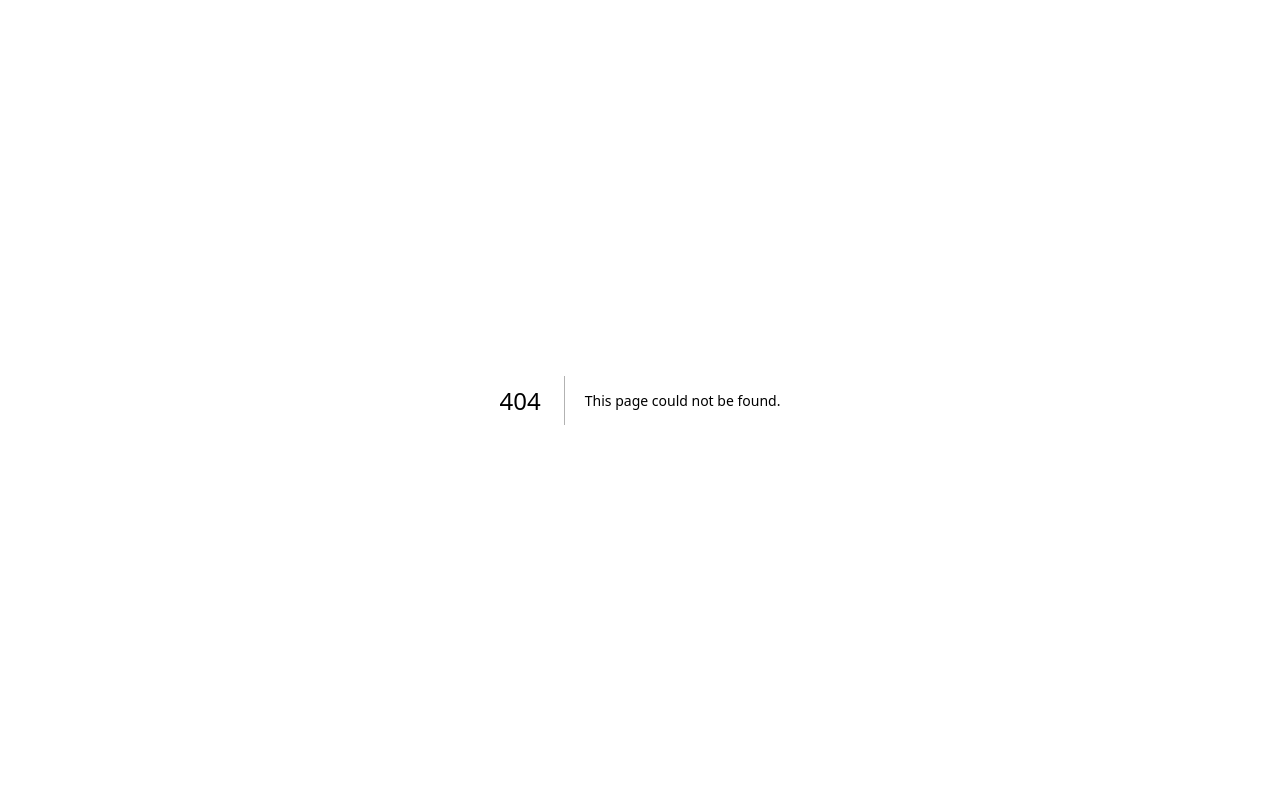
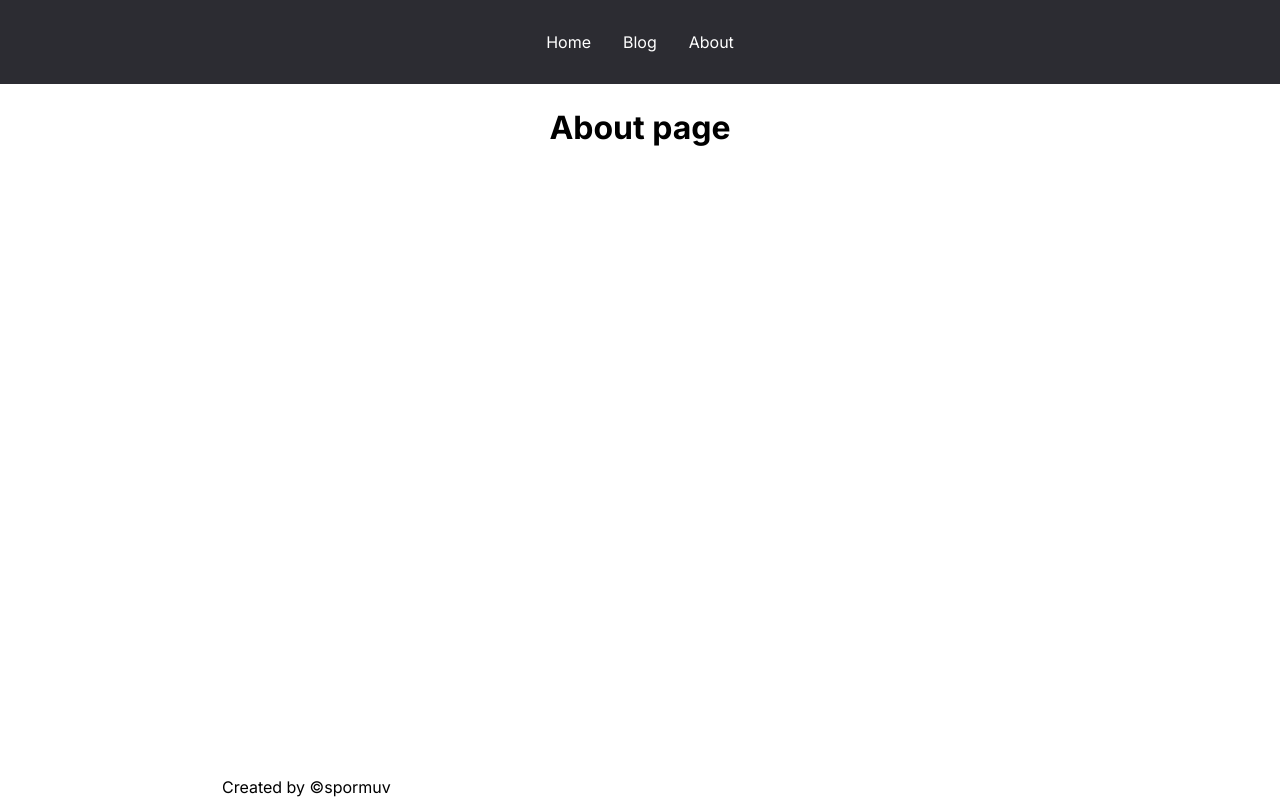
Before and after one commit to spormuv/nextjs-app-blog, a Next.js app: page /about in a window 1280 px wide. Before the commit this address had no page. Built offline with nearby package versions, Linux system fonts and the light colour scheme.

Commit message:
init: start task

```diff
--- /dev/null
+++ b/app/about/page.tsx
@@ -0,0 +1,5 @@
+const About = () => {
+  return <h1>About page</h1>;
+};
+
+export default About;
--- /dev/null
+++ b/app/blog/page.tsx
@@ -0,0 +1,5 @@
+const Blog = () => {
+  return <h1>Blog page</h1>;
+};
+
+export default Blog;
--- a/app/globals.css
+++ b/app/globals.css
@@ -1,107 +1,78 @@
-:root {
-  --max-width: 1100px;
-  --border-radius: 12px;
-  --font-mono: ui-monospace, Menlo, Monaco, 'Cascadia Mono', 'Segoe UI Mono',
-    'Roboto Mono', 'Oxygen Mono', 'Ubuntu Monospace', 'Source Code Pro',
-    'Fira Mono', 'Droid Sans Mono', 'Courier New', monospace;
-
-  --foreground-rgb: 0, 0, 0;
-  --background-start-rgb: 214, 219, 220;
-  --background-end-rgb: 255, 255, 255;
-
-  --primary-glow: conic-gradient(
-    from 180deg at 50% 50%,
-    #16abff33 0deg,
-    #0885ff33 55deg,
-    #54d6ff33 120deg,
-    #0071ff33 160deg,
-    transparent 360deg
-  );
-  --secondary-glow: radial-gradient(
-    rgba(255, 255, 255, 1),
-    rgba(255, 255, 255, 0)
-  );
-
-  --tile-start-rgb: 239, 245, 249;
-  --tile-end-rgb: 228, 232, 233;
-  --tile-border: conic-gradient(
-    #00000080,
-    #00000040,
-    #00000030,
-    #00000020,
-    #00000010,
-    #00000010,
-    #00000080
-  );
-
-  --callout-rgb: 238, 240, 241;
-  --callout-border-rgb: 172, 175, 176;
-  --card-rgb: 180, 185, 188;
-  --card-border-rgb: 131, 134, 135;
+* {
+  box-sizing: border-box;
 }
 
-@media (prefers-color-scheme: dark) {
-  :root {
-    --foreground-rgb: 255, 255, 255;
-    --background-start-rgb: 0, 0, 0;
-    --background-end-rgb: 0, 0, 0;
-
-    --primary-glow: radial-gradient(rgba(1, 65, 255, 0.4), rgba(1, 65, 255, 0));
-    --secondary-glow: linear-gradient(
-      to bottom right,
-      rgba(1, 65, 255, 0),
-      rgba(1, 65, 255, 0),
-      rgba(1, 65, 255, 0.3)
-    );
-
-    --tile-start-rgb: 2, 13, 46;
-    --tile-end-rgb: 2, 5, 19;
-    --tile-border: conic-gradient(
-      #ffffff80,
-      #ffffff40,
-      #ffffff30,
-      #ffffff20,
-      #ffffff10,
-      #ffffff10,
-      #ffffff80
-    );
-
-    --callout-rgb: 20, 20, 20;
-    --callout-border-rgb: 108, 108, 108;
-    --card-rgb: 100, 100, 100;
-    --card-border-rgb: 200, 200, 200;
-  }
-}
-
-* {
-  box-sizing: border-box;
-  padding: 0;
-  margin: 0;
-}
-
-html,
-body {
-  max-width: 100vw;
-  overflow-x: hidden;
+:root {
+  --color-bg: #2c2c32;
+  --color-active: #0f7dc6;
 }
 
 body {
-  color: rgb(var(--foreground-rgb));
-  background: linear-gradient(
-      to bottom,
-      transparent,
-      rgb(var(--background-end-rgb))
-    )
-    rgb(var(--background-start-rgb));
+  margin: 0;
+  font-family: -apple-system, BlinkMacSystemFont, 'Segoe UI', 'Roboto', 'Oxygen',
+    'Ubuntu', 'Cantarell', 'Fira Sans', 'Droid Sans', 'Helvetica Neue',
+    sans-serif;
+  -webkit-font-smoothing: antialiased;
+  -moz-osx-font-smoothing: grayscale;
 }
 
-a {
-  color: inherit;
+header {
+  background-color: var(--color-bg);
+  padding: 2rem 0;
+  text-align: center;
+}
+header > a {
+  color: white;
   text-decoration: none;
+  padding: 0 1rem;
+}
+header > a:hover {
+  text-decoration: underline;
 }
 
-@media (prefers-color-scheme: dark) {
-  html {
-    color-scheme: dark;
-  }
+h1 {
+  text-align: center;
+  margin-top: 0;
 }
+
+.container {
+  max-width: 900px;
+  padding-left: 2rem;
+  padding-right: 2rem;
+  margin: 0 auto;
+}
+
+main {
+  min-height: calc(100vh - 85px - 22px);
+  padding-top: 1.5rem;
+  padding-bottom: 1.5rem;
+}
+
+main a {
+  text-decoration: none;
+  color: var(--color-bg);
+}
+main a:hover {
+  text-decoration: underline;
+}
+
+.active {
+  color: var(--color-active);
+  cursor: default;
+}
+
+form {
+  display: flex;
+  justify-content: center;
+}
+
+form button {
+  background-color: var(--color-active);
+  cursor: pointer;
+  color: white;
+  border: none;
+}
+
+input[type='search'] {
+  padding: 0.5rem 1rem;
+}
--- a/app/layout.tsx
+++ b/app/layout.tsx
@@ -1,21 +1,28 @@
-import './globals.css'
-import { Inter } from 'next/font/google'
+import Footer from '@/components/Footer';
+import Header from '@/components/Header';
+import { Metadata } from 'next';
+import { Inter } from 'next/font/google';
+import './globals.css';
 
-const inter = Inter({ subsets: ['latin'] })
+const inter = Inter({ subsets: ['latin'] });
 
-export const metadata = {
-  title: 'Create Next App',
+export const metadata: Metadata = {
+  title: 'Next App',
   description: 'Generated by create next app',
-}
+};
 
 export default function RootLayout({
   children,
 }: {
-  children: React.ReactNode
+  children: React.ReactNode;
 }) {
   return (
     <html lang="en">
-      <body className={inter.className}>{children}</body>
+      <body className={inter.className}>
+        <Header />
+        <main className="container">{children}</main>
+        <Footer />
+      </body>
     </html>
-  )
+  );
 }
--- /dev/null
+++ b/components/Footer.tsx
@@ -0,0 +1,5 @@
+const Footer = () => {
+  return <footer className="container">Created by &copy;spormuv</footer>;
+};
+
+export default Footer;
--- /dev/null
+++ b/components/Header.tsx
@@ -0,0 +1,13 @@
+import Link from 'next/link';
+
+const Header = () => {
+  return (
+    <header>
+      <Link href="/">Home</Link>
+      <Link href="/blog">Blog</Link>
+      <Link href="/about">About</Link>
+    </header>
+  );
+};
+
+export default Header;
--- a/package.json
+++ b/package.json
@@ -3,7 +3,7 @@
   "version": "0.1.0",
   "private": true,
   "scripts": {
-    "dev": "next dev",
+    "dev": "next dev --turbo",
     "build": "next build",
     "start": "next start",
     "lint": "next lint"
```
Also changed, not shown: app/page.module.css (deleted, +0 -229 lines), app/page.tsx (+1 -93 lines), app/blog/[id]/page.tsx (added).
